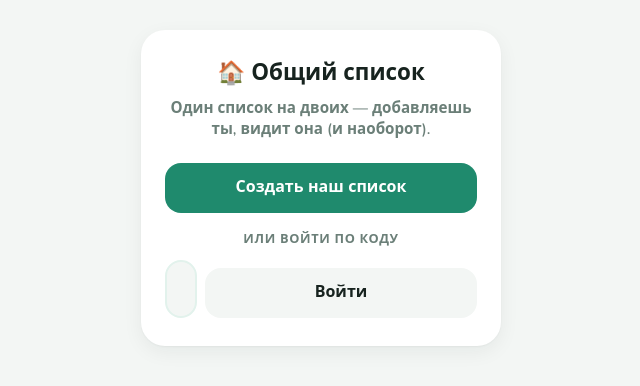
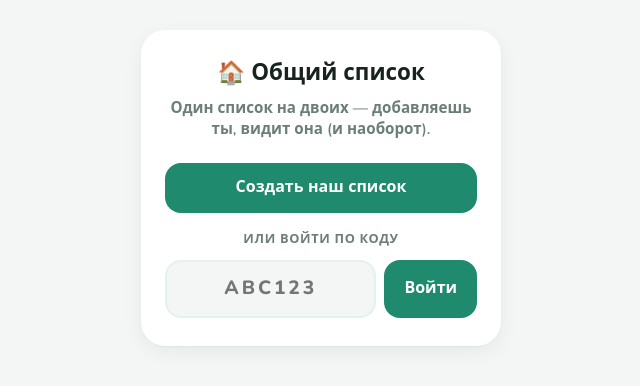
Before and after one commit to vaflya67/pokupki, a plain HTML site: page index.html in a window 1280 px wide. Shown: the part 212-598 px from the top of the page, without its empty margins (319-959 px from the left). Drawn offline with nearby package versions, Linux system fonts and the light colour scheme.

Commit message:
Поле ввода кода нормальной ширины; ярлык на главном экране запоминает код списка
Co-Authored-By: Claude Opus 5.5 <noreply@anthropic.com>
Claude-Session: https://claude.ai/code/session_01XCh1tFJdsXonehtSpKhob8

```diff
--- a/style.css
+++ b/style.css
@@ -996,3 +996,12 @@ html[data-theme="dark"] .toast__action {
 .edit-cats .cats__btn--active {
   background: color-mix(in srgb, var(--c) 16%, var(--surface));
 }
+
+.overlay__join .overlay__btn {
+  width: auto;
+  flex-shrink: 0;
+  margin-top: 0;
+  padding: 14px 20px;
+  background: var(--accent);
+  color: #fff;
+}
--- a/sw.js
+++ b/sw.js
@@ -1,4 +1,4 @@
-const CACHE = "spisok-pokupok-v5";
+const CACHE = "spisok-pokupok-v6";
 const ASSETS = ["./", "./index.html", "./style.css", "./app.js", "./icon.svg", "./icon-180.png", "./icon-192.png", "./icon-512.png", "./manifest.json"];
 
 self.addEventListener("install", (event) => {
```
Also changed, not shown: manifest.json.
